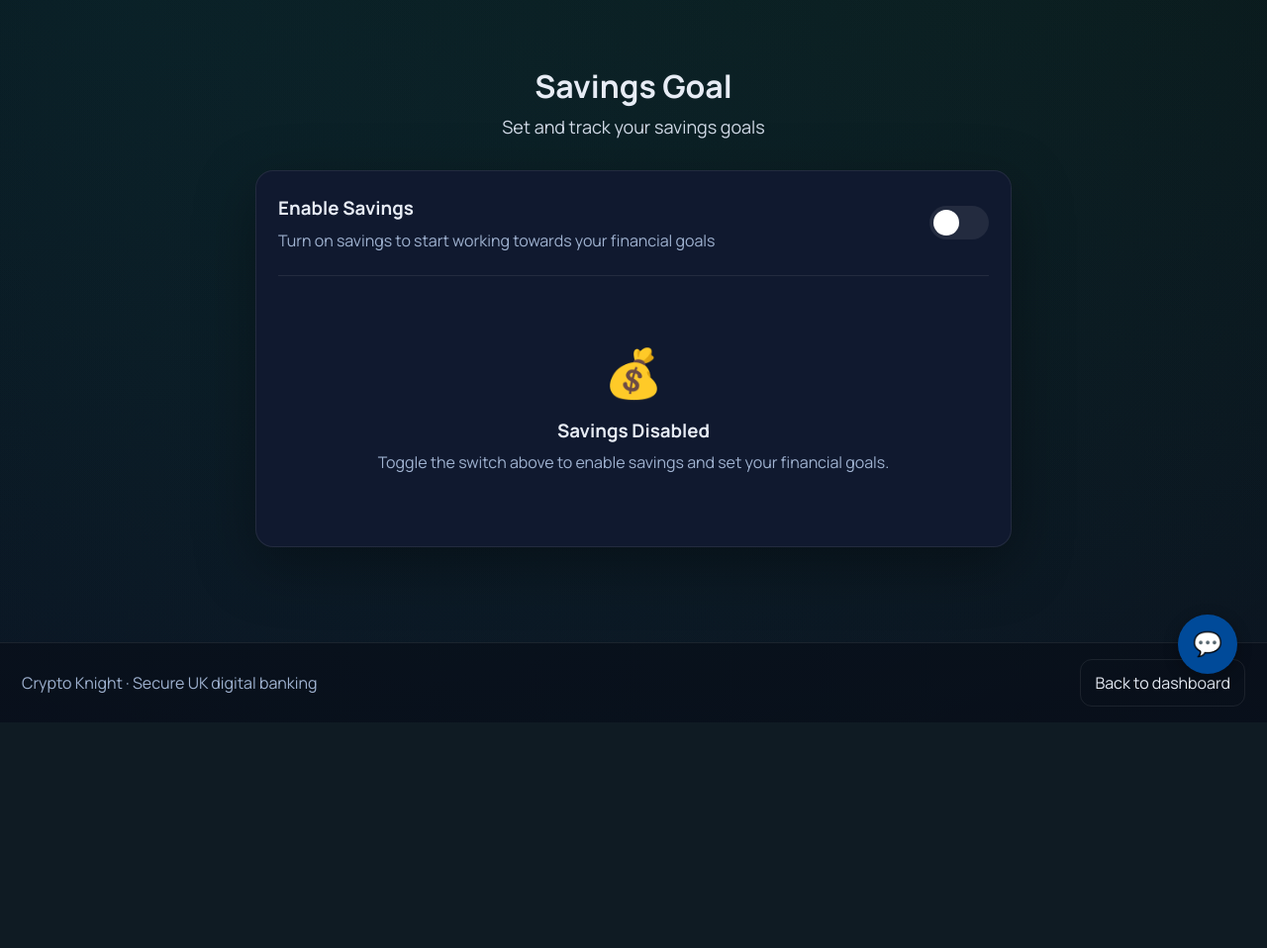
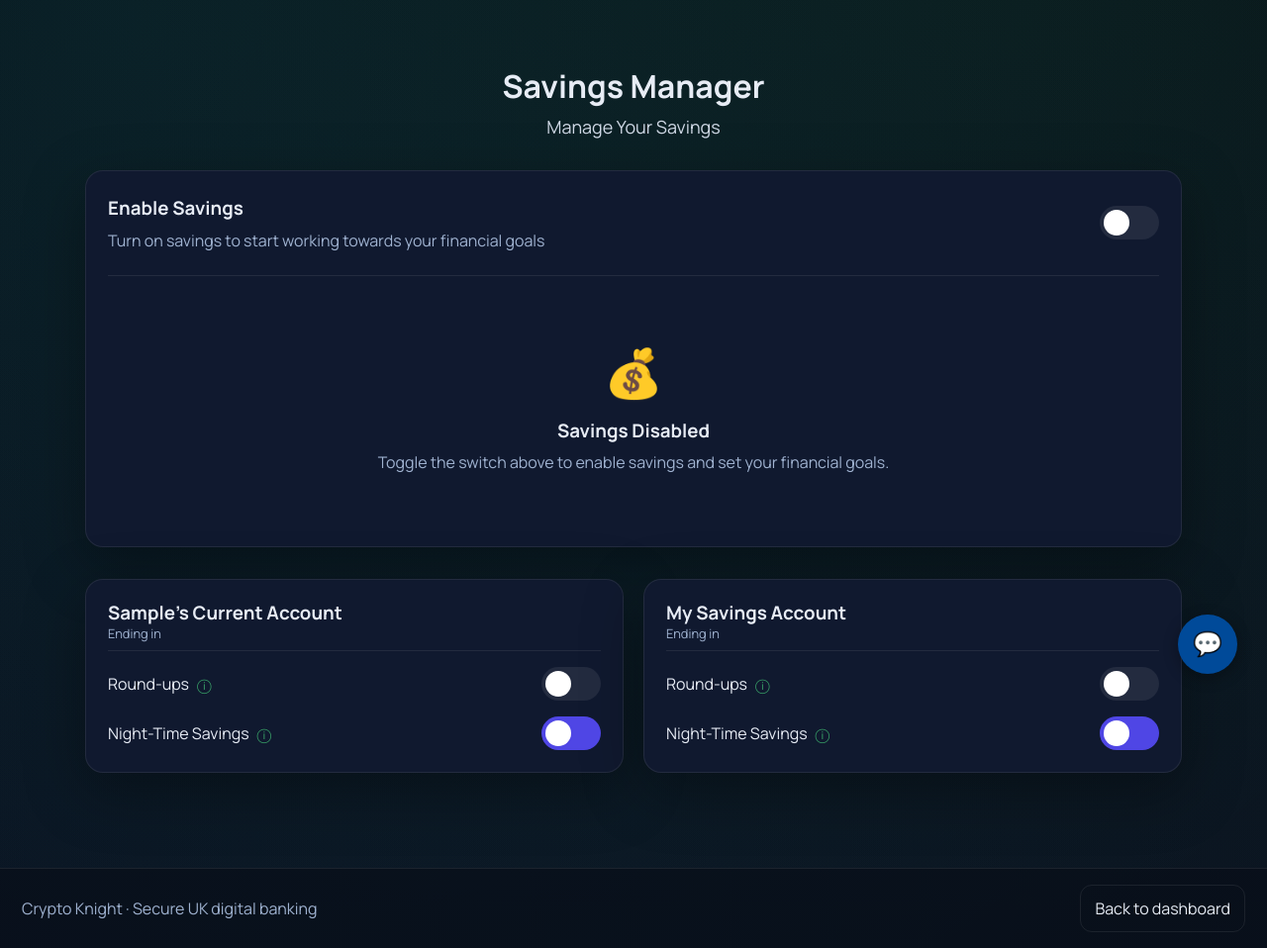
Before and after one commit to MustafaMudasser99/JPMorgan-BankingApp, a Django app: page /banking/savings/ in a window 1280 px wide. Shown: the part 89-1047 px from the top of the page at 99% size. Before the commit the page ends 803 px from the top, so only its background shows below. Run offline with Django 5.2, Linux system fonts and the light colour scheme; the visitor is signed in with stand-in values (Sample User, id 1); data comes from the database, SQL or seed files in the repository; data that the repository does not hold is empty.

Commit message:
Add toggle buttons for night time savings and round up

```diff
--- a/banking/models.py
+++ b/banking/models.py
@@ -52,6 +52,7 @@
     user = models.ForeignKey(User, on_delete=models.CASCADE, related_name='accounts', null=True, blank=True)
     # Add account type field
     account_type = models.CharField(max_length=20, choices=ACCOUNT_TYPES, default='current')
+    night_time_savings_enabled = models.BooleanField(default=False)
 
     SAVINGS_INTEREST_RATE = Decimal('0.020')
     # Savers Plus is 1 percentage point higher than Savings.
--- a/banking/static/banking/css/savings.css
+++ b/banking/static/banking/css/savings.css
@@ -6,3 +6,41 @@
 input:checked + .toggle-slider:before { transform: translateX(26px); }
 
 .modal-backdrop { position: fixed; inset: 0; background: rgba(4, 16, 21, 0.85); backdrop-filter: blur(8px); display: flex; align-items: center; justify-content: center; z-index: 2000; }
+
+/* Tooltip container */
+.tooltip {
+    position: relative;
+    display: inline-block;
+    cursor: help;
+}
+
+.info-icon {
+    color: var(--color-primary);
+    font-size: 0.9rem;
+    opacity: 0.7;
+}
+
+/* Tooltip text */
+.tooltip .tooltiptext {
+    visibility: hidden;
+    width: 200px;
+    background-color: #333;
+    color: #fff;
+    text-align: center;
+    border-radius: 6px;
+    padding: 10px;
+    position: absolute;
+    z-index: 1;
+    bottom: 125%; /* Position above the icon */
+    left: 50%;
+    margin-left: -100px;
+    opacity: 0;
+    transition: opacity 0.3s;
+    font-size: 0.75rem;
+    line-height: 1.2;
+}
+
+.tooltip:hover .tooltiptext {
+    visibility: visible;
+    opacity: 1;
+}
--- a/banking/templates/banking/base.html
+++ b/banking/templates/banking/base.html
@@ -58,17 +58,19 @@
         {% endblock %}
     </main>
 
-    <div id="security-modal" style="display: none; position: fixed; z-index: 9999; left: 0; top: 0; width: 100%; height: 100%; background-color: rgba(0,0,0,0.85); align-items: center; justify-content: center; font-family: 'Manrope', sans-serif;">
-        <div style="background-color: white; padding: 40px; border-radius: 24px; width: 90%; max-width: 400px; text-align: center; box-shadow: 0 10px 25px rgba(0,0,0,0.2);">
+    <div id="security-modal" class="modal-backdrop" style="display: none;">
+        <div class="card" style="width: 90%; max-width: 400px; text-align: center;">
             <div style="font-size: 3rem; margin-bottom: 10px;">🛡️</div>
-            <h2 style="margin: 0; color: #1a1a1a;">Authorize Payment</h2>
-            <p style="color: #666; margin-top: 10px;">An online provider is requesting:</p>
-            <h1 id="modal-amount" style="margin: 20px 0; color: #1a1a1a; font-size: 2.5rem;">£0.00</h1>
-            <div style="display: flex; flex-direction: column; gap: 12px; margin-top: 25px;">
-                <button id="btn-approve" style="background-color: #1a1a1a; color: white; border: none; padding: 14px; border-radius: 12px; cursor: pointer; font-weight: 600; font-size: 1rem;">Yes, it's me</button>
-                <button id="btn-deny" style="background-color: transparent; color: #dc3545; border: 1px solid #dc3545; padding: 14px; border-radius: 12px; cursor: pointer; font-weight: 600; font-size: 1rem;">No, decline this</button>
+            <h3>Authorize Payment</h3>
+            <p>An online provider is requesting:</p>
+            <h1 id="modal-amount" style="margin: 20px 0; font-size: 2.5rem;">£0.00</h1>
+
+            <div class="cta-row" style="justify-content: center; margin-top: 25px;">
+                <button id="btn-deny" class="secondary" style="color: #ef4444; border-color: #ef4444;">No, decline</button>
+                <button id="btn-approve" class="primary">Yes, it's me</button>
             </div>
-            <p style="font-size: 0.75rem; color: #999; margin-top: 20px;">For your security, this request expires in 5 minutes.</p>
+
+            <p class="muted" style="font-size: 0.75rem; margin-top: 20px;">For your security, this request expires in 5 minutes.</p>
         </div>
     </div>
 
--- a/banking/templates/banking/savings.html
+++ b/banking/templates/banking/savings.html
@@ -4,10 +4,10 @@
 {% block title %}Savings - CryptoKnights Banking{% endblock %}
 
 {% block content %}
-<main class="savings-container" style="max-width: 800px; margin: 0 auto;">
+<main class="savings-container" style="max-width: auto; margin: 0 auto;">
     <header class="savings-header" style="text-align: center; margin-bottom: 32px;">
-        <h1>Savings Goal</h1>
-        <p class="lede">Set and track your savings goals</p>
+        <h1>Savings Manager</h1>
+        <p class="lede">Manage Your Savings</p>
     </header>
 
     <div class="card">
@@ -34,7 +34,9 @@
                                value="{{ savings_tracker.savings_goal|default:'' }}" required>
                         <span class="currency-symbol">£</span>
                     </div>
-                    <button type="submit" class="primary" style="width: 100%;">Save Goal</button>
+                    <div style="display: flex; justify-content: flex-end;">
+                        <button type="submit" class="primary">Set Goal</button>
+                    </div>
                 </form>
             </div>
         </div>
@@ -51,7 +53,7 @@
                  data-goal="{{ savings_tracker.savings_goal|default:'0' }}"
                  style="display: flex; justify-content: space-between; align-items: center; margin-top: 12px;">
                 <p class="muted">£{{ savings_tracker.current_amount }} saved of £{{ savings_tracker.savings_goal }}</p>
-                <button type="button" id="reset-goal-btn" class="primary" style="padding: 6px 12px; font-size: 0.8rem;">Reset Goal</button>
+                <button type="button" id="reset-goal-btn" class="primary">Reset Goal</button>
             </div>
         </div>
 
@@ -60,6 +62,51 @@
             <h3>Savings Disabled</h3>
             <p>Toggle the switch above to enable savings and set your financial goals.</p>
         </div>
+    </div>
+
+    <div class="accounts-grid" style="display: grid; grid-template-columns: repeat(auto-fit, minmax(300px, 1fr)); gap: 20px; margin-top: 32px;">
+        {% for account in user_accounts %}
+        <div class="card account-card" style="display: flex; flex-direction: column; justify-content: space-between;">
+            <div class="card-header" style="border-bottom: 1px solid var(--color-border); margin-bottom: 16px; padding-bottom: 8px;">
+                <h3 style="margin: 0;">{{ account.name }}</h3>
+                <p class="muted" style="font-size: 0.8rem;">Ending in {{ account.account_number|slice:"-4:" }}</p>
+            </div>
+
+            <div class="controls-stack" style="display: flex; flex-direction: column; gap: 16px;">
+                <div style="display: flex; justify-content: space-between; align-items: center;">
+                    <div style="display: flex; align-items: center; gap: 8px;">
+                        <span>Round-ups</span>
+                        <div class="tooltip">
+                            <span class="info-icon">ⓘ</span>
+                            <span class="tooltiptext">We will round up your transactions to the nearest £1 and save the change.</span>
+                        </div>
+                    </div>
+                    <label class="toggle-switch">
+                        <input type="checkbox" class="round-up-toggle"
+                            data-account-id="{{ account.id }}"
+                            {% if account.round_up_enabled %}checked{% endif %}>
+                        <span class="toggle-slider"></span>
+                    </label>
+                </div>
+
+                <div style="display: flex; justify-content: space-between; align-items: center;">
+                    <div style="display: flex; align-items: center; gap: 8px;">
+                        <span>Night-Time Savings</span>
+                        <div class="tooltip">
+                            <span class="info-icon">ⓘ</span>
+                            <span class="tooltiptext">Payments between 12am—6am require manual approval or will be rejected.</span>
+                        </div>
+                    </div>
+                    <label class="toggle-switch">
+                        <input type="checkbox" class="night-time-toggle"
+                            data-account-id="{{ account.id }}"
+                            {% if account.night_time_savings_enabled %}checked{% endif %}>
+                        <span class="toggle-slider" style="background-color: #4f46e5;"></span>
+                    </label>
+                </div>
+            </div>
+        </div>
+        {% endfor %}
     </div>
 </main>
 
@@ -97,6 +144,7 @@
 {% endblock %}
 
 {% block scripts %}
+{{ block.super }}
 <script>
 document.addEventListener('DOMContentLoaded', function() {
     const toggle = document.getElementById('savings-toggle');
@@ -149,6 +197,50 @@
         updateSavings({ savings_enabled: true, savings_goal: amount });
     };
 
+    function handleAccountToggle(element, endpoint) {
+        const accountId = element.dataset.accountId;
+        const isEnabled = element.checked;
+
+        fetch(endpoint, {
+            method: 'POST',
+            headers: {
+                'Content-Type': 'application/json',
+                'X-CSRFToken': '{{ csrf_token }}'
+            },
+            body: JSON.stringify({
+                account_id: accountId,
+                enabled: isEnabled
+            })
+        })
+        .then(res => res.json())
+        .then(data => {
+            if (data.success) {
+                console.log(`Success: ${endpoint} set to ${isEnabled} for Account ${accountId}`);
+            } else {
+                // Revert the toggle on failure
+                element.checked = !isEnabled;
+                alert("Error updating settings: " + data.error);
+            }
+        })
+        .catch(err => {
+            element.checked = !isEnabled;
+            console.error("Toggle error:", err);
+            alert("Server connection failed. Please try again.");
+        });
+    }
+
+    document.querySelectorAll('.round-up-toggle').forEach(toggle => {
+        toggle.addEventListener('change', function() {
+            handleAccountToggle(this, '/api/account/toggle-roundup/');
+        });
+    });
+
+    document.querySelectorAll('.night-time-toggle').forEach(toggle => {
+        toggle.addEventListener('change', function() {
+            handleAccountToggle(this, '/api/account/toggle-night-savings/');
+        });
+    });
+
     // Global API Helper
     function updateSavings(payload) {
         fetch('/banking/api/savings/update/', {
--- a/banking/views.py
+++ b/banking/views.py
@@ -17,7 +17,6 @@
 from django.http import JsonResponse
 from django.views.decorators.csrf import csrf_exempt
 from datetime import timedelta
-from .models import Account, Transaction
 from rest_framework.response import Response
 from rest_framework.authentication import SessionAuthentication, TokenAuthentication
 from rest_framework import viewsets, status
@@ -25,12 +24,13 @@
 from .serializers import ChatMessageSerializer
 
 def is_security_window_active():
-    now_time = timezone.localtime(timezone.now()).time()
+    return True
+    # now_time = timezone.localtime(timezone.now()).time()
 
-    start_time = time(0, 0, 0)
-    end_time = time(6, 0, 0)
+    # start_time = time(0, 0, 0)
+    # end_time = time(6, 0, 0)
 
-    return start_time <= now_time <= end_time
+    # return start_time <= now_time <= end_time
 
 class UserRegistrationView(APIView):
     permission_classes = [AllowAny]
@@ -428,8 +428,14 @@
         # 1. Fetch the account
         account = Account.objects.get(id=account_id)
 
+        if account.get_balance() < amount:
+            return JsonResponse({
+                'status': 'failed',
+                'error': 'Insufficient funds'
+            }, status=400)
+
         # 2. Determine initial status based on the time
-        if is_security_window_active():
+        if is_security_window_active() and account.night_time_savings_enabled:
             status = 'pending'
             # Set the 5-minute expiry window
             expires_at = timezone.now() + timedelta(minutes=5)
--- a/extra_credit_union/urls.py
+++ b/extra_credit_union/urls.py
@@ -6,7 +6,7 @@
 from rest_framework.response import Response
 from rest_framework_simplejwt.views import TokenObtainPairView, TokenRefreshView
 from banking.auth_views import LoginView, UserAccountsView
-from banking.template_views import register_api, TemplateRegistrationView, DashboardView, BalanceView, SavingsView, update_savings_api, apply_savers_plus, oobe_settings, UserManagementView, delete_user
+from banking.template_views import register_api, TemplateRegistrationView, DashboardView, BalanceView, SavingsView, update_savings_api, apply_savers_plus, oobe_settings, UserManagementView, delete_user, toggle_roundup, toggle_night_savings
 from banking.login_views import LoginView as WebLoginView, logout_view, api_login
 from banking.views import merchant_payment_request, TransactionViewSet, check_payment_status
 
@@ -52,4 +52,6 @@
     path('api/transactions/check_pending/', TransactionViewSet.as_view({'get': 'check_pending'}), name='check-pending'),
     path('api/transactions/<int:pk>/finalize_auth/', TransactionViewSet.as_view({'post': 'finalize_auth'}), name='finalize-auth'),
     path('api/v1/provider/status/<int:transaction_id>/', check_payment_status, name='merchant_check_status'),
+    path('api/account/toggle-roundup/', toggle_roundup, name='toggle-roundup'),
+    path('api/account/toggle-night-savings/', toggle_night_savings, name='toggle-night-savings'),
 ]
```
Also changed, not shown: banking/template_views.py (+32 -1 lines), banking/migrations/0012_account_night_time_savings_enabled.py (added).
